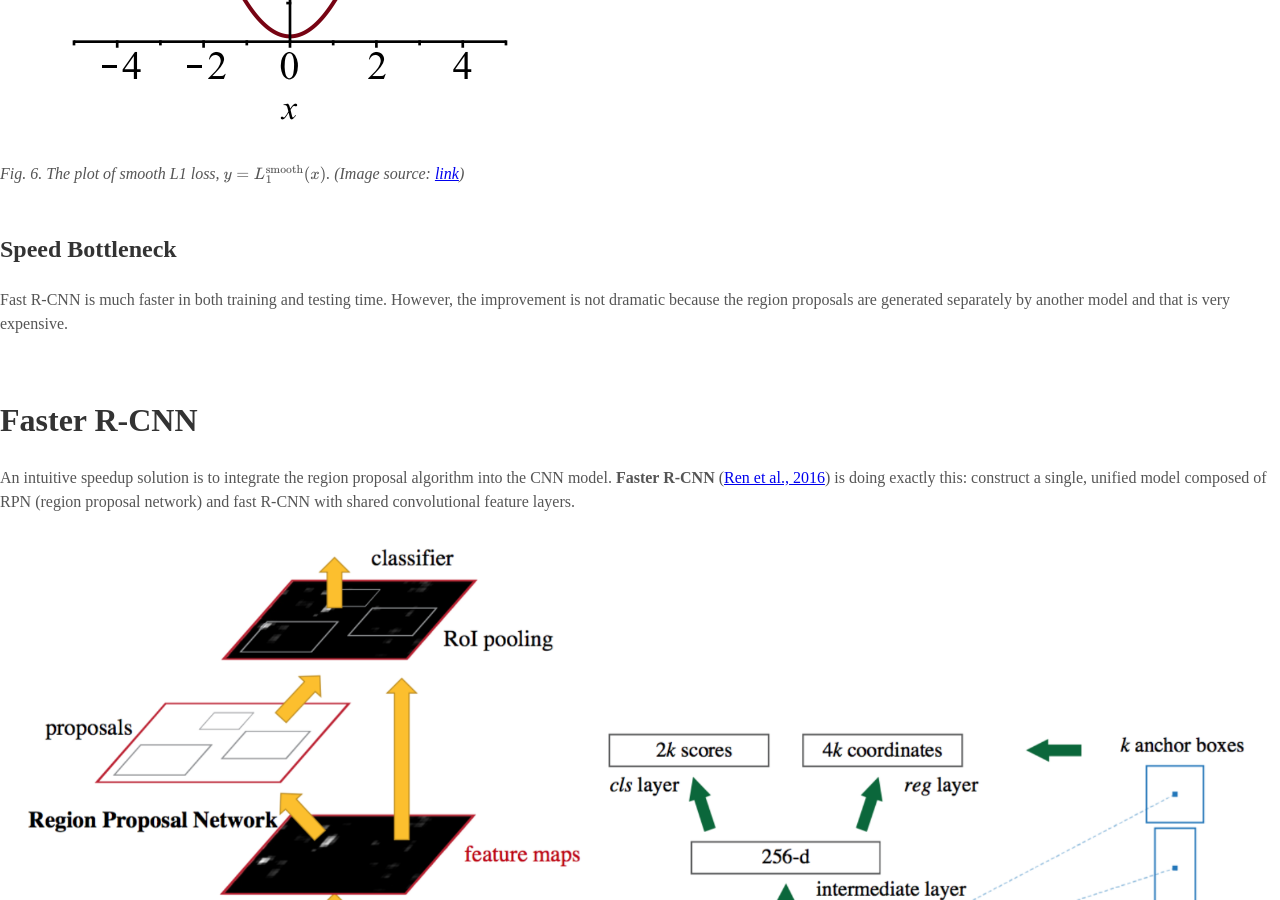
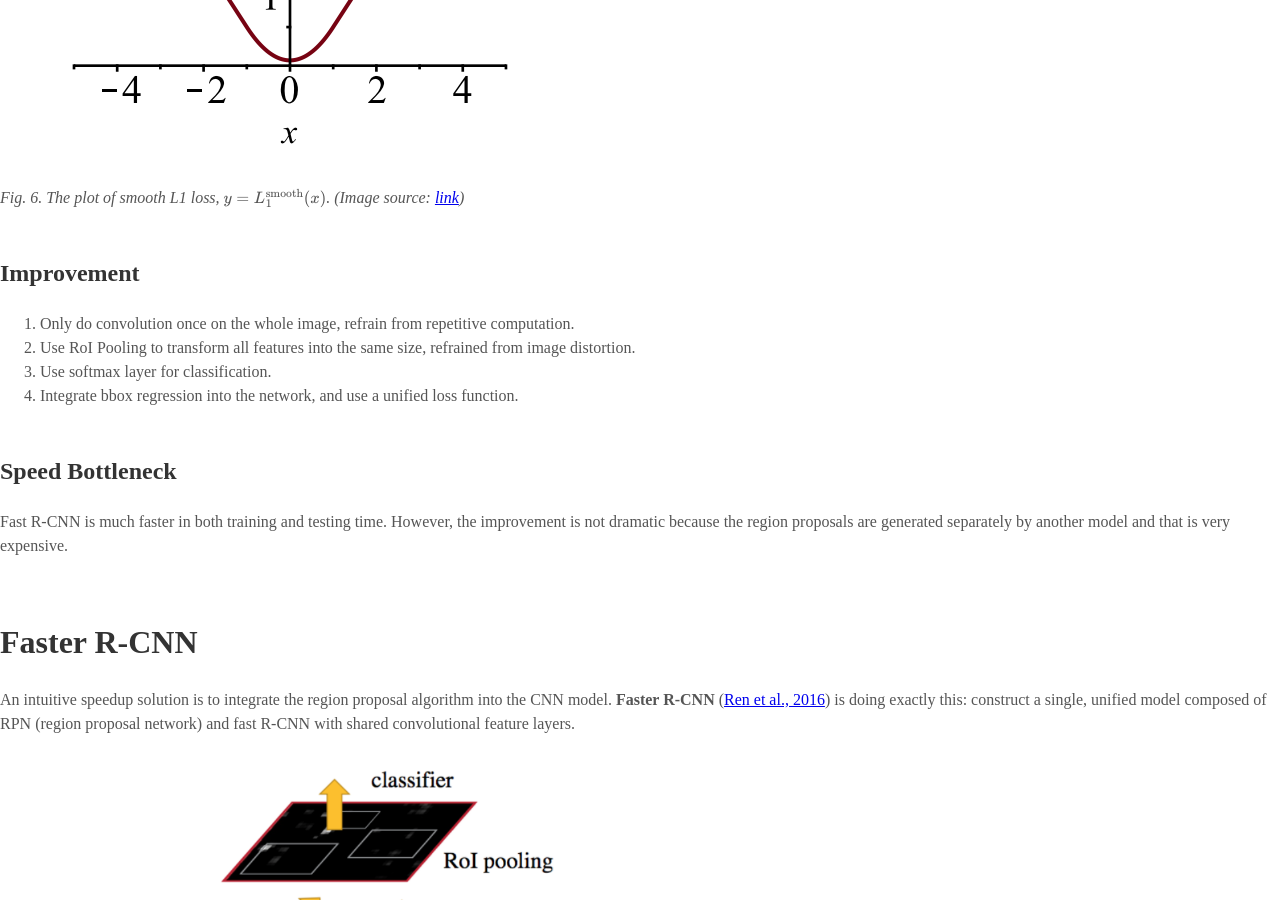
Before and after one commit to Noba1anc3/Noba1anc3.github.io, a Jekyll site: the page built from _posts/2020-04-15-R-CNN Family.md, in a window 1280 px wide and 900 px high, scrolled down 8637 px. Built offline with Jekyll 4.4.1, drawn with Linux system fonts in a browser that asks for light colours; some web fonts are replaced; formulas are drawn with MathJax 3.

Commit message:
Update 2020-04-15-R-CNN Family.md

```diff
--- a/_posts/2020-04-15-R-CNN Family.md
+++ b/_posts/2020-04-15-R-CNN Family.md
@@ -198,7 +198,12 @@ $$
 {: style="width: 240px;" class="center"}
 *Fig. 6. The plot of smooth L1 loss, $$y = L_1^\text{smooth}(x)$$. (Image source: [link](https://github.com/rbgirshick/py-faster-rcnn/files/764206/SmoothL1Loss.1.pdf))*
 
+### Improvement
 
+1. Only do convolution once on the whole image, refrain from repetitive computation.
+2. Use RoI Pooling to transform all features into the same size, refrained from image distortion.
+3. Use softmax layer for classification.
+4. Integrate bbox regression into the network, and use a unified loss function.
 
 ### Speed Bottleneck
 
```
